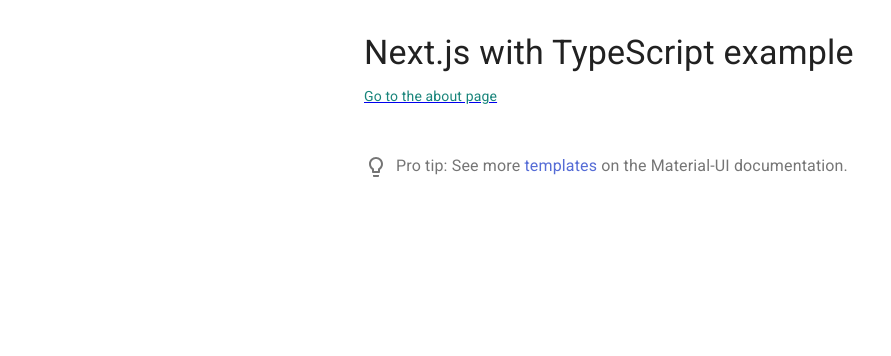
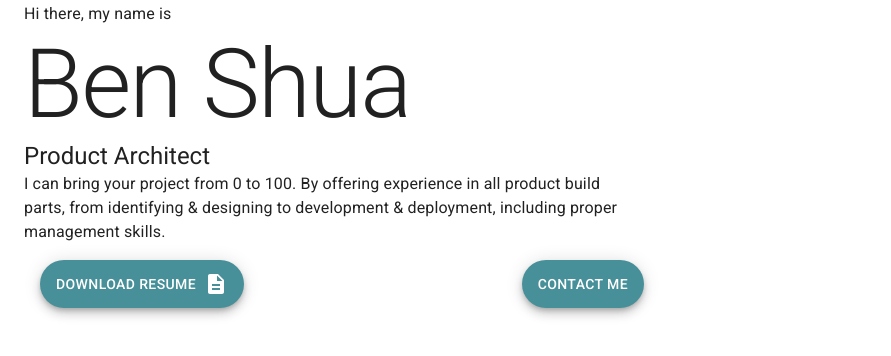
Before and after one commit to benllshua/personal-portfolio-page, a Next.js app: page / in a window 1280 px wide. Shown: the top 356 px of the page, without its empty margins (0-891 px from the left). Built offline with nearby package versions, Linux system fonts and the light colour scheme.

Commit message:
got to go

```diff
--- a/src/components/Link.tsx
+++ b/src/components/Link.tsx
@@ -1,4 +1,4 @@
-/* eslint-disable jsx-a11y/anchor-has-content */
+/* eslint-disable */
 import * as React from 'react';
 import clsx from 'clsx';
 import { useRouter } from 'next/router';
--- /dev/null
+++ b/src/components/Meta.tsx
@@ -0,0 +1,26 @@
+import React from 'react';
+import Head from 'next/head';
+
+type Props = { title: string; keywords: string; description: string };
+
+const Meta = (props: Props) => {
+  return (
+    <Head>
+      <title>{props.title}</title>
+      <meta name="keywords" content={props.keywords} />
+      <meta name="description" content={props.description} />
+      <meta charSet="utf-8" />
+      <meta name="viewport" content="width=device-width, initial-scale=1" />
+      <link rel="icon" href="/assets/images/logo.png" />
+      <link rel="apple-touch-icon" href="/assets/images/logo.png" />
+    </Head>
+  );
+};
+
+Meta.defaultProps = {
+  title: "Ben Shua's Portfolio",
+  keywords: '',
+  description: '',
+};
+
+export default Meta;
--- a/src/components/ProTip.tsx
+++ /dev/null
@@ -1,37 +0,0 @@
-import React from 'react';
-import { createStyles, makeStyles, Theme } from '@material-ui/core/styles';
-import Link from '@material-ui/core/Link';
-import SvgIcon, { SvgIconProps } from '@material-ui/core/SvgIcon';
-import Typography from '@material-ui/core/Typography';
-
-function LightBulbIcon(props: SvgIconProps) {
-  return (
-    <SvgIcon {...props}>
-      <path d="M9 21c0 .55.45 1 1 1h4c.55 0 1-.45 1-1v-1H9v1zm3-19C8.14 2 5 5.14 5 9c0 2.38 1.19 4.47 3 5.74V17c0 .55.45 1 1 1h6c.55 0 1-.45 1-1v-2.26c1.81-1.27 3-3.36 3-5.74 0-3.86-3.14-7-7-7zm2.85 11.1l-.85.6V16h-4v-2.3l-.85-.6C7.8 12.16 7 10.63 7 9c0-2.76 2.24-5 5-5s5 2.24 5 5c0 1.63-.8 3.16-2.15 4.1z" />
-    </SvgIcon>
-  );
-}
-
-const useStyles = makeStyles((theme: Theme) =>
-  createStyles({
-    root: {
-      margin: theme.spacing(6, 0, 3),
-    },
-    lightBulb: {
-      verticalAlign: 'middle',
-      marginRight: theme.spacing(1),
-    },
-  }),
-);
-
-export default function ProTip() {
-  const classes = useStyles();
-  return (
-    <Typography className={classes.root} color="textSecondary">
-      <LightBulbIcon className={classes.lightBulb} />
-      Pro tip: See more{' '}
-      <Link href="https://material-ui.com/getting-started/templates/">templates</Link> on the
-      Material-UI documentation.
-    </Typography>
-  );
-}
--- a/src/pages/_app.tsx
+++ b/src/pages/_app.tsx
@@ -1,7 +1,12 @@
+/* eslint-disable */
+
 import React from 'react';
-import Head from 'next/head';
+
+//components
+import Meta from '../components/Meta';
+
+import { ThemeProvider } from '@material-ui/core/styles';
 import { AppProps } from 'next/app';
-import { ThemeProvider } from '@material-ui/core/styles';
 import CssBaseline from '@material-ui/core/CssBaseline';
 import theme from '../themes/theme';
 
@@ -18,10 +23,7 @@
 
   return (
     <React.Fragment>
-      <Head>
-        <title>My page</title>
-        <meta name="viewport" content="minimum-scale=1, initial-scale=1, width=device-width" />
-      </Head>
+      <Meta />
       <ThemeProvider theme={theme}>
         {/* CssBaseline kickstart an elegant, consistent, and simple baseline to build upon. */}
         <CssBaseline />
--- a/src/pages/about.tsx
+++ b/src/pages/about.tsx
@@ -2,7 +2,6 @@
 import Container from "@material-ui/core/Container";
 import Typography from "@material-ui/core/Typography";
 import Box from "@material-ui/core/Box";
-import ProTip from "../components/ProTip";
 import Link from "../components/Link";
 
 /**
@@ -17,7 +16,6 @@
 					Next.js with TypeScript example
 				</Typography>
 				<Link href="/">Go to the main page</Link>
-				<ProTip />
 			</Box>
 		</Container>
 	);
--- a/src/pages/index.tsx
+++ b/src/pages/index.tsx
@@ -1,26 +1,76 @@
 import React from 'react';
-import Container from '@material-ui/core/Container';
-import Typography from '@material-ui/core/Typography';
-import Box from '@material-ui/core/Box';
-import ProTip from '../components/ProTip';
-import Link from '../components/Link';
+
+// components
+import { Container, Grid, Typography, Fab } from '@material-ui/core';
+// import Link from '../components/Link';
+
+// icons
+import { Description } from '@material-ui/icons';
+
+// styles
+import { makeStyles, createStyles, Theme } from '@material-ui/core/styles';
+
+const useStyles = makeStyles((theme: Theme) =>
+  createStyles({
+    root: {
+      flexGrow: 1,
+    },
+    buttonContainer: {
+      margin: theme.spacing(2),
+      width: '100%',
+      display: 'flex',
+      justifyContent: 'space-between',
+    },
+    icon: {
+      marginLeft: theme.spacing(1),
+    },
+    img: {
+      margin: 'auto',
+      display: 'block',
+      maxWidth: '100%',
+      maxHeight: '100%',
+    },
+  })
+);
 
 /**
  * Main page component
  * @return {JSX.Element} : The JSX for the Main page
  */
 export default function Index() {
+  const classes = useStyles();
+
   return (
-    <Container maxWidth="sm">
-      <Box my={4}>
-        <Typography variant="h4" component="h1" gutterBottom>
-          Next.js with TypeScript example
-        </Typography>
-        <Link href="/about" color="secondary">
-          Go to the about page
-        </Link>
-        <ProTip />
-      </Box>
+    <Container maxWidth="lg">
+      <Grid container spacing={3}>
+        <Grid item xs={6}>
+          <Typography variant="subtitle1">Hi there, my name is</Typography>
+          <Typography variant="h1">Ben Shua</Typography>
+          <Typography variant="h5">Product Architect</Typography>
+          <Typography variant="body1">
+            {
+              'I can bring your project from 0 to 100. By offering experience in all product build parts, from identifying & designing to development & deployment, including proper management skills.'
+            }
+          </Typography>
+
+          <div className={classes.buttonContainer}>
+            <Fab
+              variant="extended"
+              color="primary"
+              href="../assets/documents/BensResume.pdf"
+            >
+              {'download resume '}
+              <Description className={classes.icon} />
+            </Fab>
+            <Fab variant="extended" color="primary">
+              {'contact me'}
+            </Fab>
+          </div>
+        </Grid>
+        <Grid item xs={6}>
+
+        </Grid>
+      </Grid>
     </Container>
   );
 }
--- a/src/themes/theme.tsx
+++ b/src/themes/theme.tsx
@@ -5,10 +5,10 @@
 const theme = createTheme({
   palette: {
     primary: {
-      main: '#556cd6',
+      main: '#479099',
     },
     secondary: {
-      main: '#19857b',
+      main: '#3F5C77',
     },
     error: {
       main: red.A400,
```
Also changed, not shown: package.json (+6 -3 lines), src/pages/_document.tsx (+8 -0 lines), .eslintrc.js, 2 other files (tests, documents, lock files or other folders).
